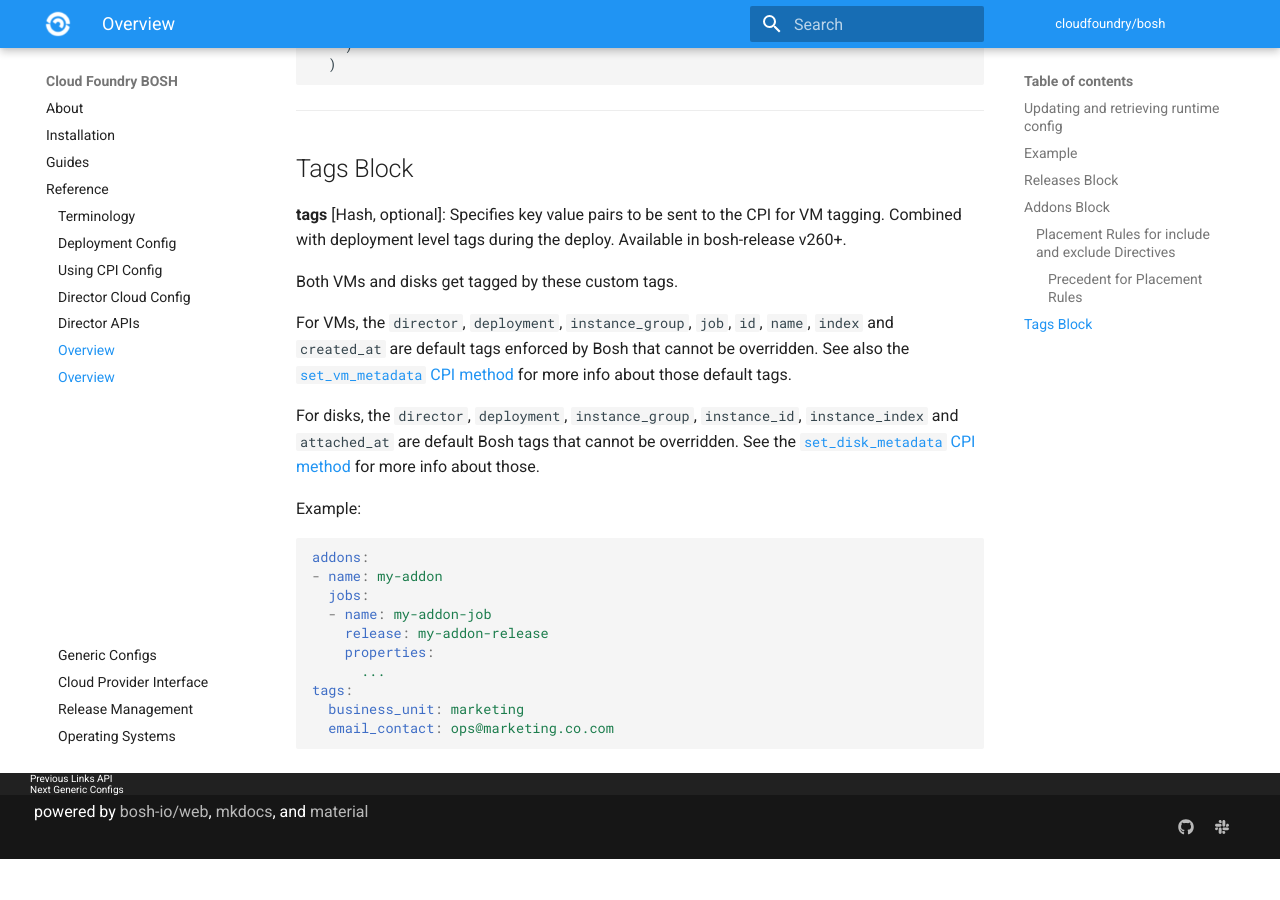
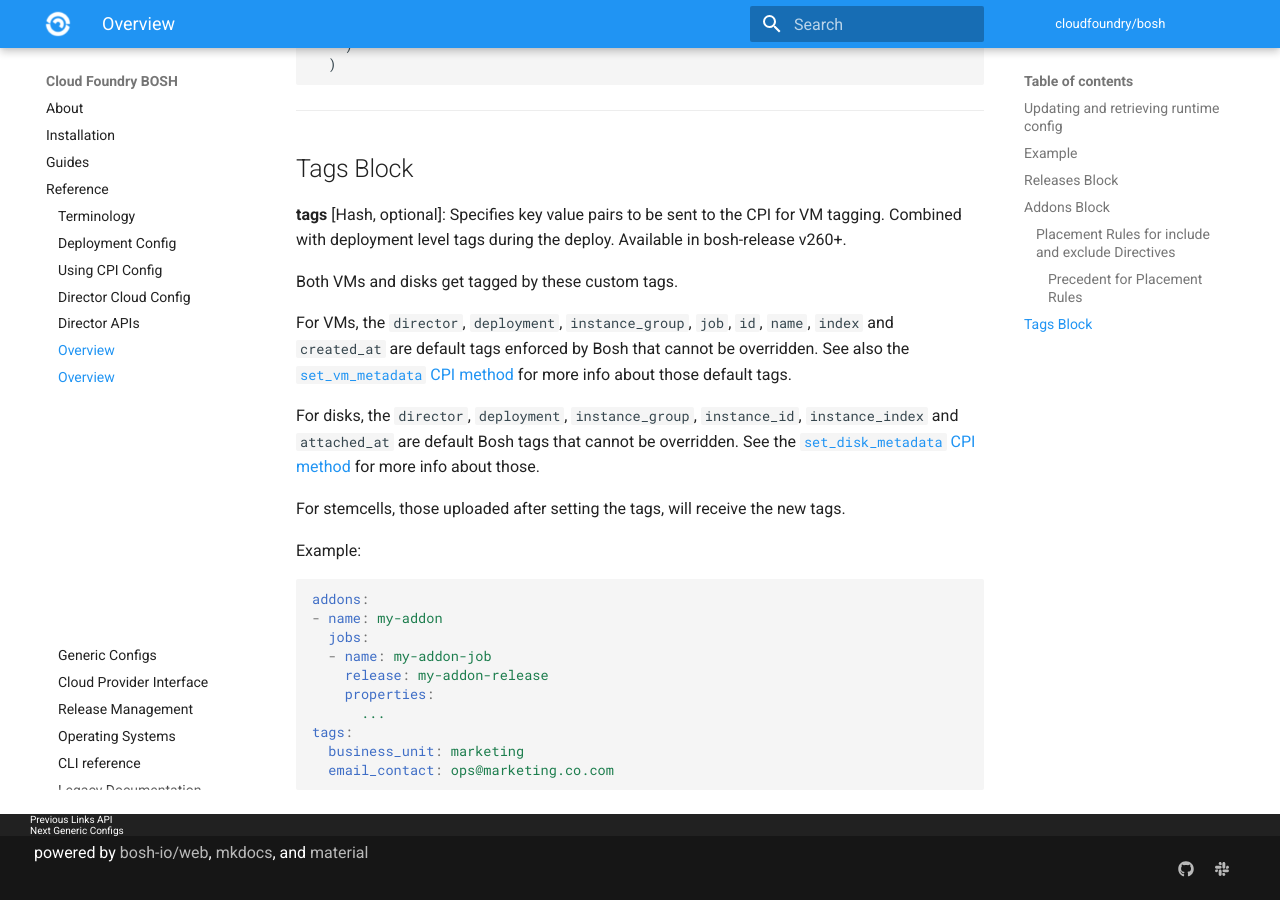
Before and after one commit to cloudfoundry/docs-bosh, an MkDocs documentation site: the page built from content/runtime-config.md, in a window 1280 px wide and 900 px high, scrolled down 5439 px. Built offline with MkDocs 1.6.1 and Material for MkDocs 9.7.7, drawn with Linux system fonts in a browser that asks for light colours; old or Windows-style settings are respelled for this version of MkDocs; before the commit the page ends 6298 px from its top, so only the background shows below that.

Commit message:
Add docs for runtime config tags/stemcells

````diff
--- a/content/runtime-config.md
+++ b/content/runtime-config.md
@@ -246,6 +246,8 @@ For disks, the `director`, `deployment`, `instance_group`, `instance_id`,
 overridden. See  the [`set_disk_metadata` CPI method](cpi-api-v2-method/set-disk-metadata.md)
 for more info about those.
 
+For stemcells, those uploaded after setting the tags, will receive the new tags.
+
 Example:
 
 ```yaml
````
